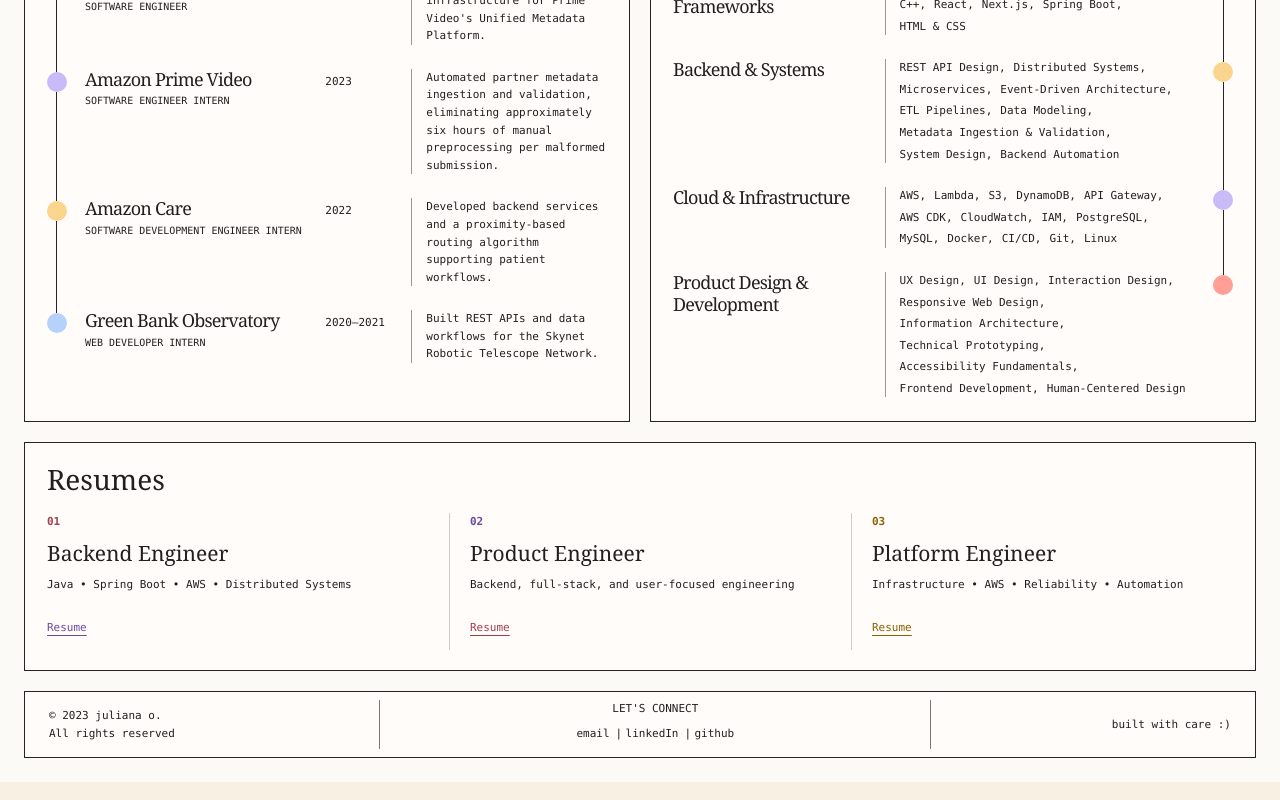
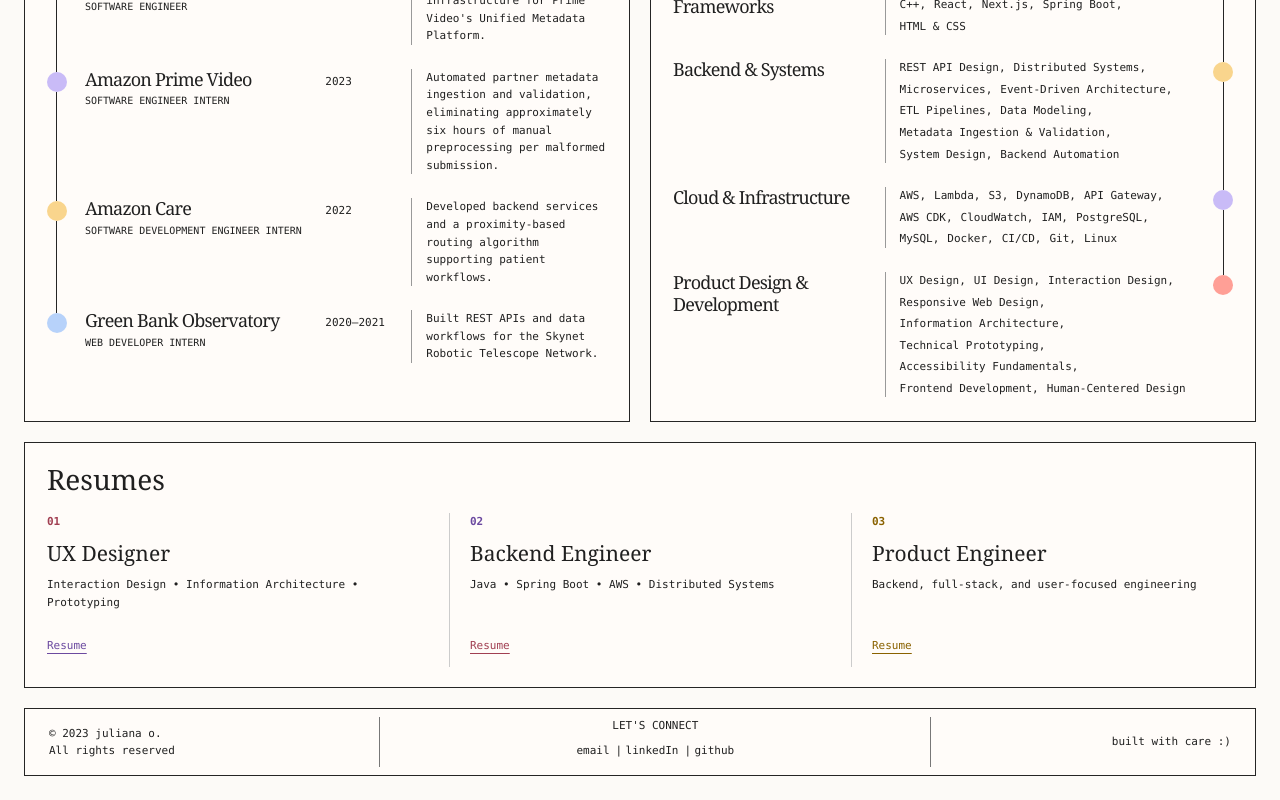
Before and after one commit to julsoyola/juliana-portfolio, a Next.js app in the folder portfolio/: page / in a window 1280 px wide. Shown: the part 1239-2039 px from the top of the page. Built offline with nearby package versions, Linux system fonts and the light colour scheme.

Commit message:
Show UX resume first and update PDF builds

```diff
--- a/portfolio/content/resumes.ts
+++ b/portfolio/content/resumes.ts
@@ -1,23 +1,23 @@
 export const resumes = [
   {
     index: "01",
+    title: "UX Designer",
+    description: "Interaction Design • Information Architecture • Prototyping",
+    pdf: "/resumes/JulianaOUX.pdf",
+    tone: "bg-[var(--pink)]",
+  },
+  {
+    index: "02",
     title: "Backend Engineer",
     description: "Java • Spring Boot • AWS • Distributed Systems",
     pdf: "/resumes/JulianaOBackend.pdf",
     tone: "bg-[var(--sky)]",
   },
   {
-    index: "02",
+    index: "03",
     title: "Product Engineer",
     description: "Backend, full-stack, and user-focused engineering",
     pdf: "/resumes/JulianaOProduct.pdf",
     tone: "bg-[var(--mustard)]",
   },
-  {
-    index: "03",
-    title: "Platform Engineer",
-    description: "Infrastructure • AWS • Reliability • Automation",
-    pdf: "/resumes/JulianaOPlatform.pdf",
-    tone: "bg-[var(--pink)]",
-  },
 ];
--- a/portfolio/package.json
+++ b/portfolio/package.json
@@ -7,7 +7,7 @@
     "build": "next build",
     "start": "next start",
     "lint": "eslint",
-    "resumes": "bash ../scripts/build-latex.sh resumes/JulianaOBackend.tex resumes/JulianaOPlatform.tex resumes/JulianaOProduct.tex",
+    "resumes": "bash ../scripts/build-latex.sh",
     "resume": "bash ../scripts/build-latex.sh resumes/JulianaOBackend.tex",
     "build:resumes": "bash ../scripts/build-latex.sh",
     "build:resume": "bash ../scripts/build-latex.sh",
```
Also changed, not shown: 1 other file (tests, documents, lock files or other folders).
